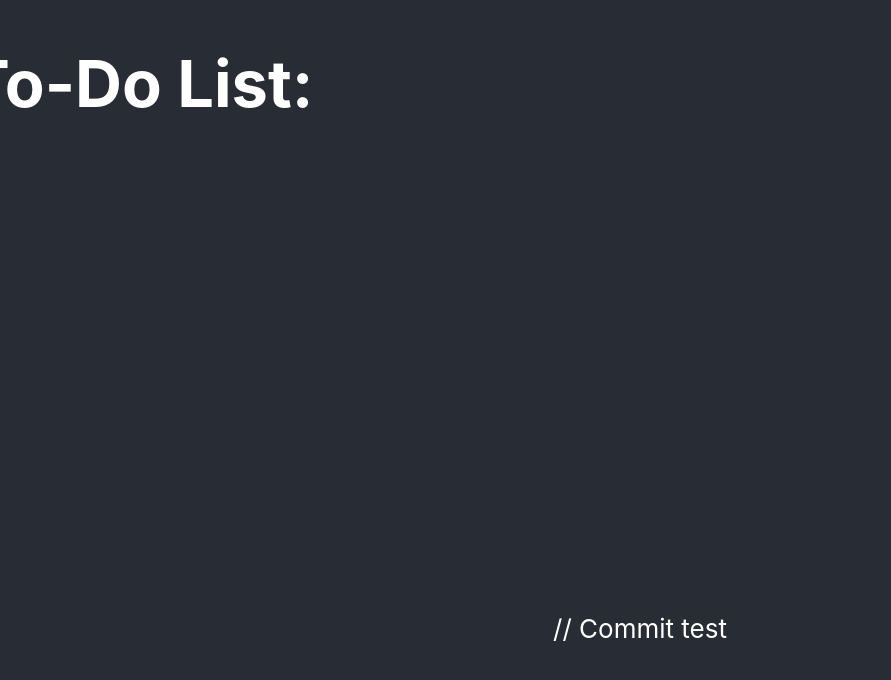
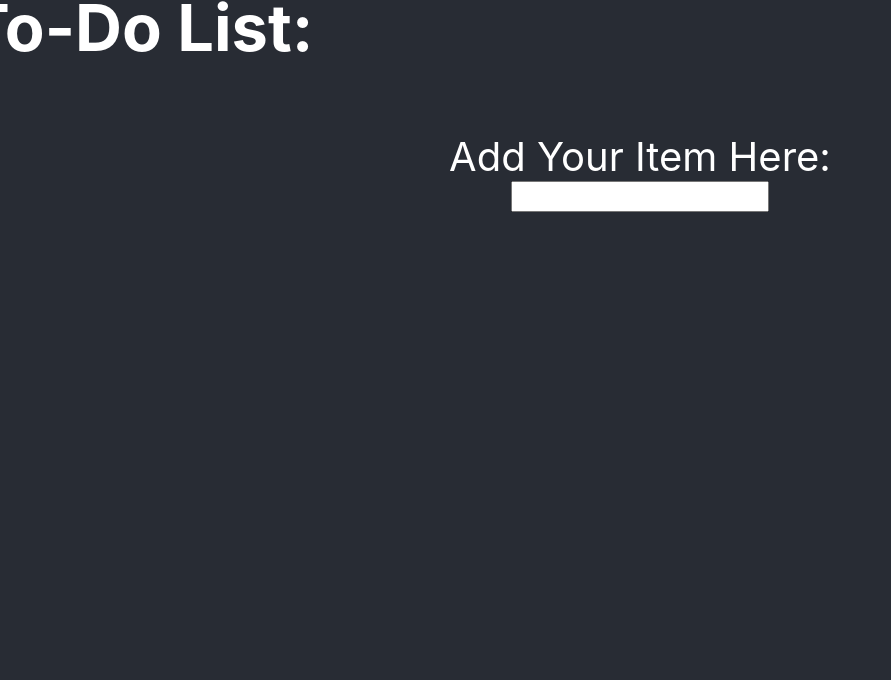
Before and after one commit to isaihb/todo-list, a React (Create React App) app: page / in a window 1280 px wide. Shown: the top 680 px of the page, without its empty margins (0-891 px from the left). Built offline with nearby package versions, Linux system fonts and the light colour scheme.

Commit message:
Experimented and Added a Input tag

```diff
--- a/src/App.css
+++ b/src/App.css
@@ -36,6 +36,19 @@
   margin-top: -600px;
 }
 
+.addItem{
+  margin-left: auto;
+  margin-right: auto;
+  font-size: 40px;
+}
+
+.textBox{
+  margin-left: auto;
+  margin-right: auto;
+  width: 250px;
+  height: 25px;
+}
+
 @keyframes App-logo-spin {
   from {
     transform: rotate(0deg);
--- a/src/App.js
+++ b/src/App.js
@@ -4,9 +4,11 @@ function App() {
   return (
     <div className="App">
       <header className="App-header">
-      // Commit test
+
       <p className="Header"> To-Do List: </p>
 
+      <label className = "addItem">Add Your Item Here: </label>
+      <input type = "text" className = "textBox"></input>
       </header>
     </div>
 
```
